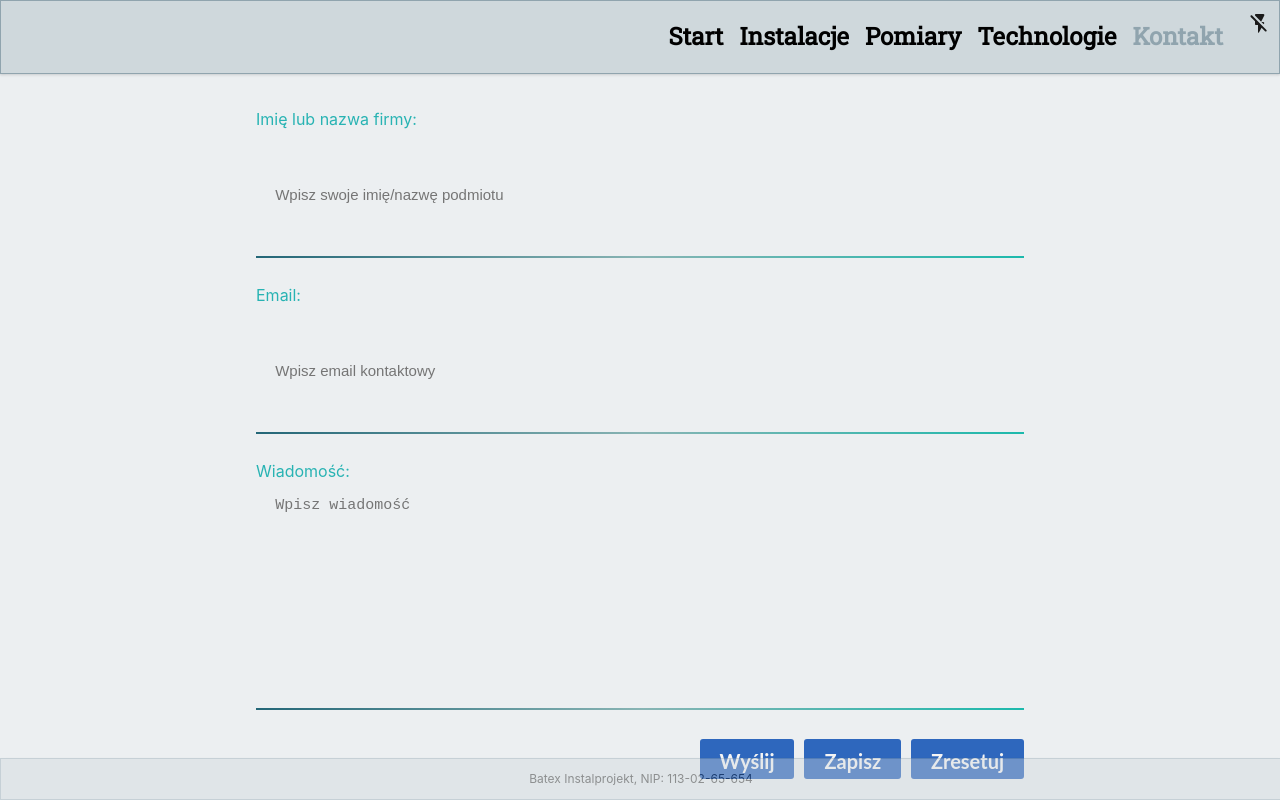
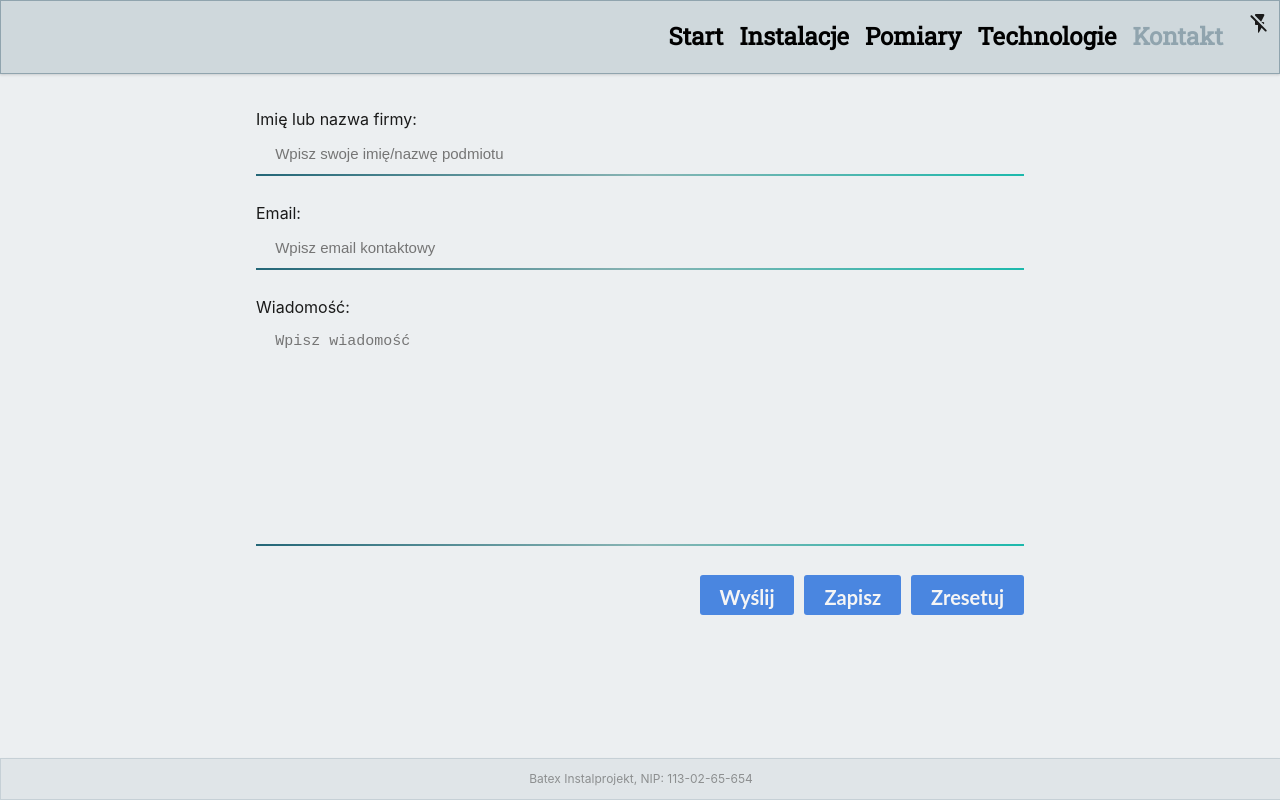
Before and after one commit to MaciejFigat/SinglePageA_React, a React (Create React App) app in the folder frontend/: page /contact in a window 1280 px wide. Built offline with nearby package versions, Linux system fonts and the light colour scheme; no server answers.

Commit message:
globaStyles variables added and implemented for the contactForm.scss

```diff
--- a/frontend/package.json
+++ b/frontend/package.json
@@ -6,7 +6,6 @@
     "@testing-library/jest-dom": "^4.2.4",
     "@testing-library/react": "^9.5.0",
     "@testing-library/user-event": "^7.2.1",
-    "emailjs": "^3.4.0",
     "emailjs-com": "^2.6.4",
     "framer-motion": "^2.6.5",
     "gsap": "^3.6.0",
--- a/frontend/src/styles/GlobalStyles.js
+++ b/frontend/src/styles/GlobalStyles.js
@@ -8,6 +8,7 @@ const darkTheme = {
   color3: '#334e68',
   color4: '#486581',
   color5: '#627d98',
+  color6: '#2e67bd',
   colorHoverLink: '#06acf1',
   textColorSvg: '#CFD8DC !important',
   colorShadow1: '#03e9f4',
@@ -30,6 +31,7 @@ const lightTheme = {
   color3: '#90A4AE',
   color4: '#90A4AE',
   color5: '#90A4AE',
+  color6: '#4a86e0',
   colorHoverLink: '#62A2ED',
   textColorSvg: '#1A1A1A !important',
   colorShadow1: '#1d6b8e',
@@ -88,9 +90,10 @@ h5 {font-size: 1.25em;}
   --color3-main: ${(props) => props.theme.color3};
   --color4-main: ${(props) => props.theme.color4};
   --color5-main: ${(props) => props.theme.color5};
+  --color6-main: ${(props) => props.theme.color6};
   --color1-secondary: ${(props) => props.theme.colorHoverLink};
   --color2-secondary: ${(props) => props.theme.textColorSvg};
-  --color3-secondary: #095ca8;
+  --color3-secondary: #2e67bd;
   --color4-secondary: #089eff;
   --color5-secondary: #08ecff;
   --color1-shadow: ${(props) => props.theme.colorShadow3};
--- a/frontend/src/styles/button.scss
+++ b/frontend/src/styles/button.scss
@@ -21,7 +21,9 @@
     font-family: "Lato", sans-serif;
     color: whitesmoke;
     text-align: center;
-    background: #2e67bd;
+    background: var(--color6-main);
+    // background: #2e67bd;
+
     // box-shadow: 3px 3px 8px #817cb9, -3px -3px 8px #1e2f64;
     transition: 0.5s;
     &:hover {
--- a/frontend/src/styles/contactForm.scss
+++ b/frontend/src/styles/contactForm.scss
@@ -15,7 +15,8 @@
   flex-direction: column;
   text-align: left;
    label {
-      color:rgb(40, 179, 179);
+      color:var(--color2-secondary);
+      // color:rgb(40, 179, 179);
   }
   &:after{
       content: "";
@@ -40,17 +41,18 @@
 .contact_field_content {
   outline: none;
   border: none;
-  color: rgba(245, 245, 245, 0.712);
+  color: var(--color2-secondary);
   background: none;
   line-height: 1.2;
   cursor: text;
-  height: 45px;
+  min-height: fit-content;
+  max-height: 45px;
   font-size: 15px;
   line-height: 1.2;
   // border-bottom: 2px solid #adadad;
   padding: 0.8rem 1.2rem;
   min-width: 60vw;
-  min-height: 100px;
+  //
   margin-bottom: 20px;
   transition: 0.9s;
   &.true {
```
Also changed, not shown: 1 other file (tests, documents, lock files or other folders).
